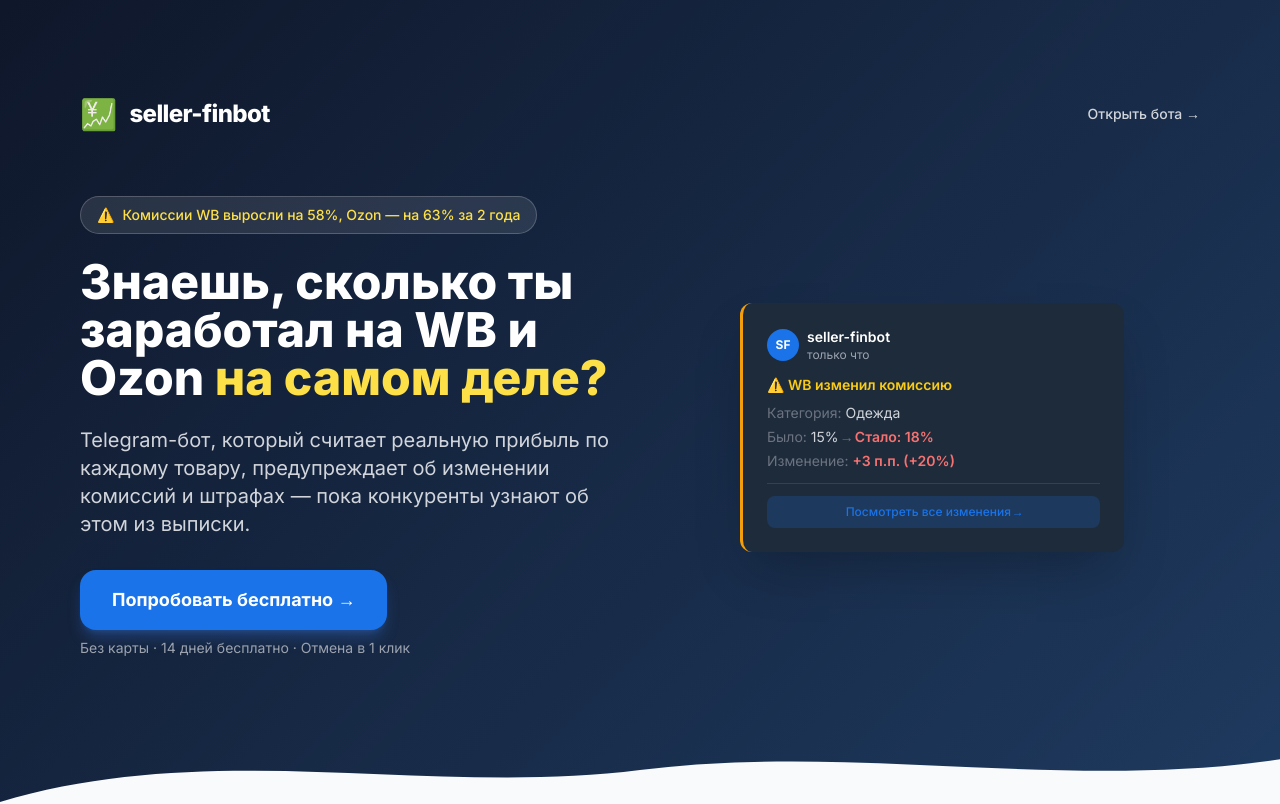
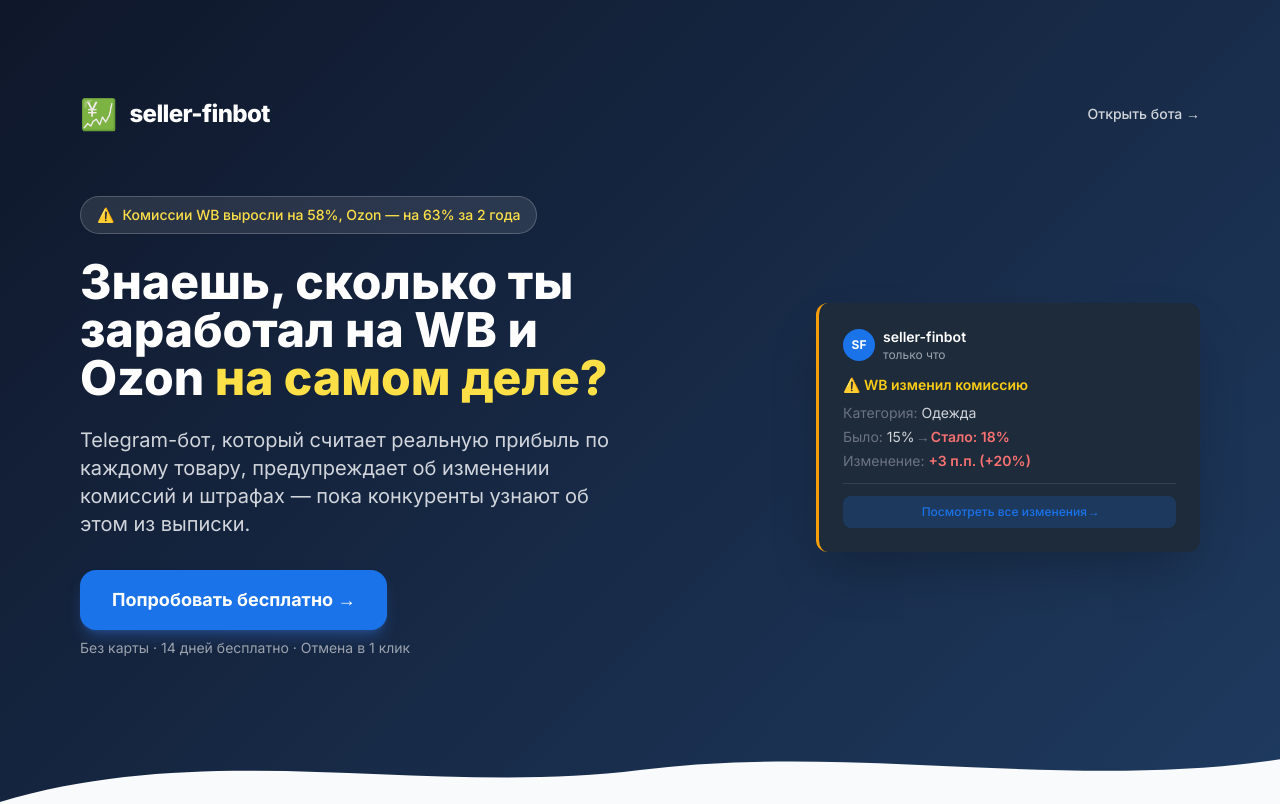
Before and after one commit to sanyarise/seller-finbot-landing, a plain HTML site: page index.html in a window 1280 px wide. Shown: the top 804 px of the page. Drawn offline with nearby package versions, Linux system fonts and the light colour scheme.

Commit message:
fix: align mockup right edge with nav arrow

```diff
--- a/index.html
+++ b/index.html
@@ -95,7 +95,7 @@
         </div>
 
         <!-- Right: Telegram-message mockup -->
-        <div class="flex justify-center md:justify-center">
+        <div class="flex justify-center md:justify-end">
           <div class="tg-message p-6 max-w-sm w-full shadow-2xl">
             <div class="flex items-center gap-2 mb-3">
               <div class="w-8 h-8 rounded-full bg-brand flex items-center justify-center text-xs font-bold">SF</div>
```
